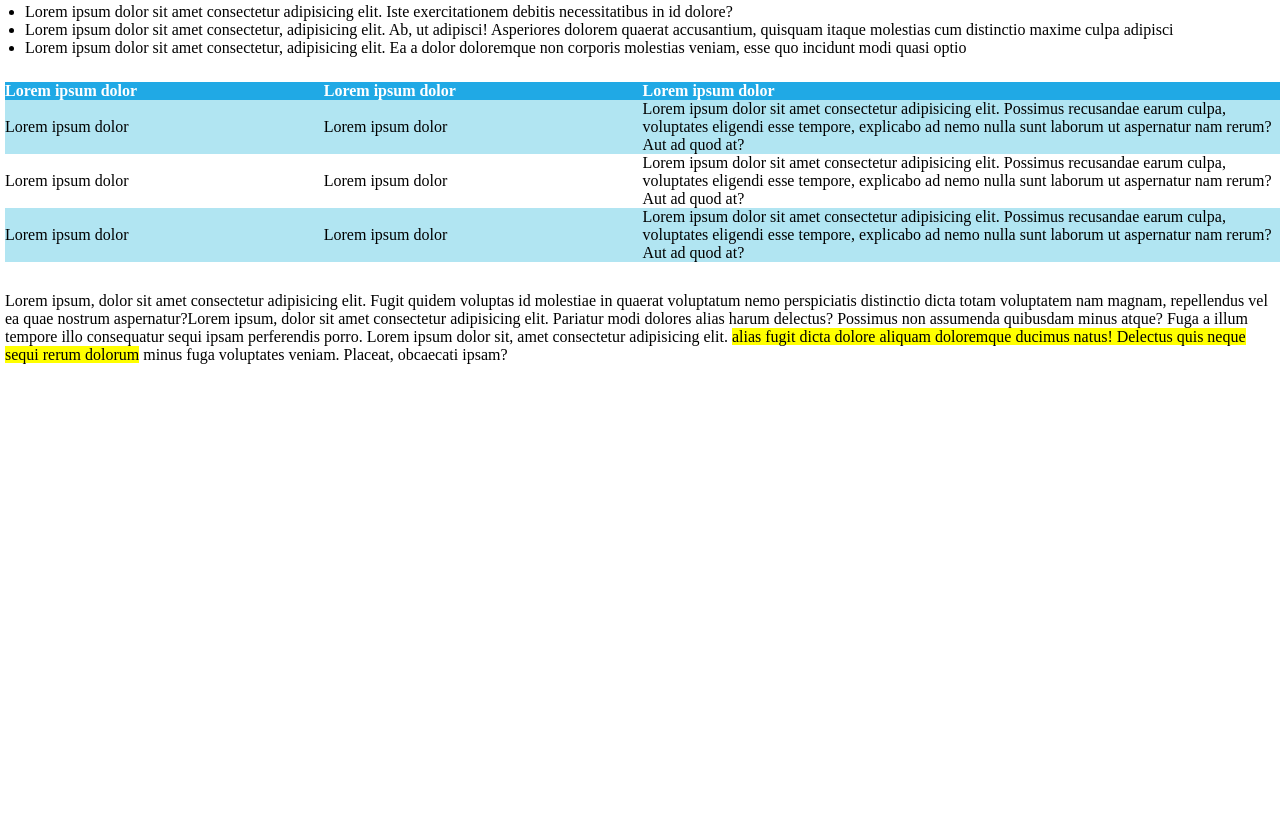
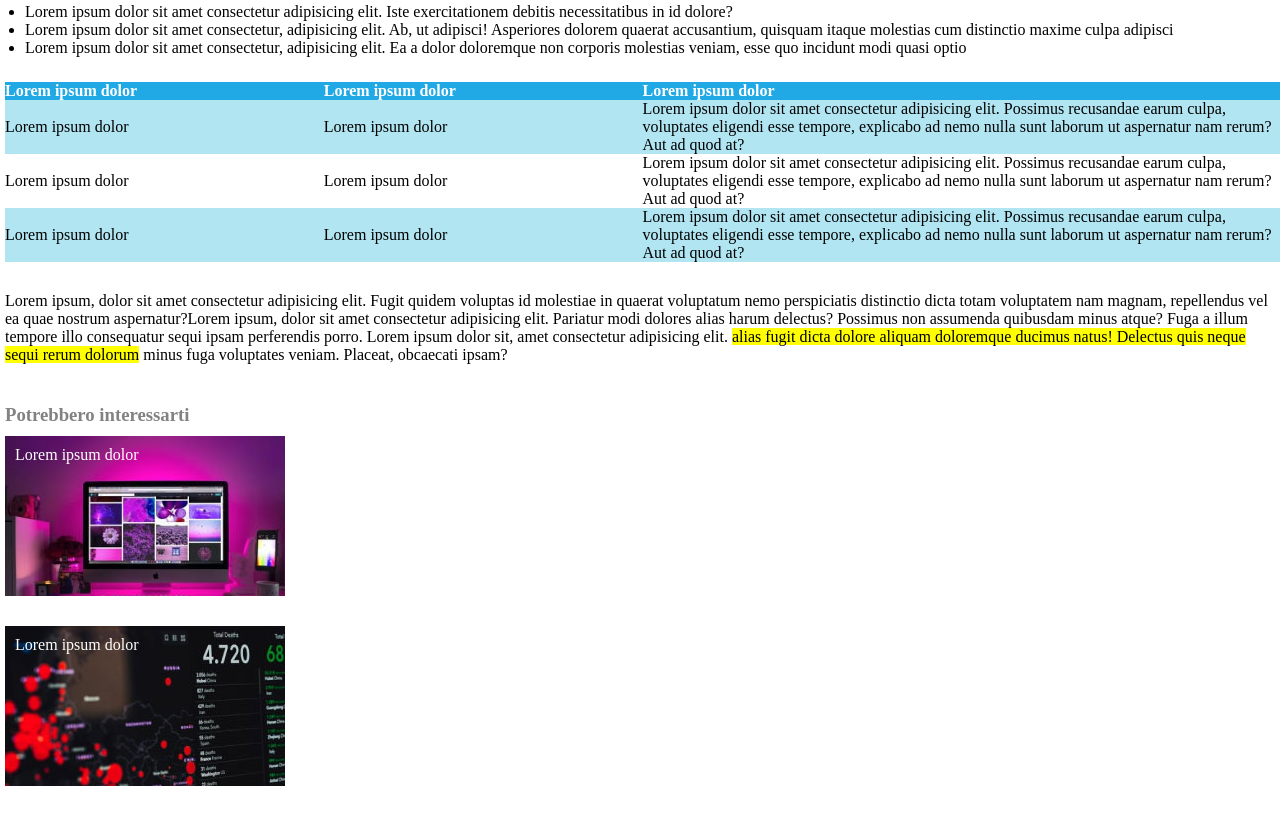
Before and after one commit to manuelnones/html-css-booleaner, a plain HTML site: page index.html in a window 1280 px wide. Shown: the part 680-1496 px from the top of the page. Before the commit the page ends 1044 px from the top, so only its background shows below. Drawn offline with Linux system fonts and the light colour scheme.

Commit message:
finish footer

```diff
--- a/index.html
+++ b/index.html
@@ -19,8 +19,8 @@
     <main id="container">
         <header>
             <h1 id="title">Internet deve essere al servizio del "bene pubblico": il manifesto di Tim Berners-Lee</h1>
-            <div class="author">Scritto da <a href="#">The Booleaners</a></div>
-            <div class="author date">il 16/01/2023</div>
+            <div class="grey-color">Scritto da <a href="#">The Booleaners</a></div>
+            <div class="grey-color date">il 16/01/2023</div>
         </header>
     <!-- /header -->
         <section id="tim-photo">
@@ -76,6 +76,13 @@
             <p> Lorem ipsum, dolor sit amet consectetur adipisicing elit. Fugit quidem voluptas id molestiae in quaerat voluptatum nemo perspiciatis distinctio dicta totam voluptatem nam magnam, repellendus vel ea quae nostrum aspernatur?Lorem ipsum, dolor sit amet consectetur adipisicing elit. Pariatur modi dolores alias harum delectus? Possimus non assumenda quibusdam minus atque? Fuga a illum tempore illo consequatur sequi ipsam perferendis porro. Lorem ipsum dolor sit, amet consectetur adipisicing elit. <mark>alias fugit dicta dolore aliquam doloremque ducimus natus! Delectus quis neque sequi rerum dolorum</mark> minus fuga voluptates veniam. Placeat, obcaecati ipsam?</p>
         </section>
 
+        <footer id="interest-you">
+            <h3  class="grey-color">Potrebbero interessarti</h3>
+            <div id="footer-image1" class="footer-image">Lorem ipsum dolor</div>
+            <div id="footer-image2" class="footer-image">Lorem ipsum dolor</div>
+
+        </footer>
+
 
     </main>
 
--- a/style.css
+++ b/style.css
@@ -52,6 +52,30 @@
     width: 25%;
 }
 
+
+#interest-you{
+    margin-top: 40px;
+}
+
+.footer-image{
+    margin-top: 10px;
+    margin-bottom: 30px;
+    padding: 10px;
+    width: 280px;
+    height: 160px;
+    color: #FFFFFF;
+}
+
+#footer-image1{
+    background-image: url(img/monitor.jpg);
+
+}
+
+#footer-image2{
+    background-image: url(img/graph.jpg);
+
+}
+
 #table-title{
     color: white;
     background-color: #20A9E5;
@@ -63,7 +87,7 @@
 
 }
 
-.author{
+.grey-color{
     color: #828282;
 }
 
```
Also changed, not shown: img/graph.jpg (added), img/monitor.jpg (added).
